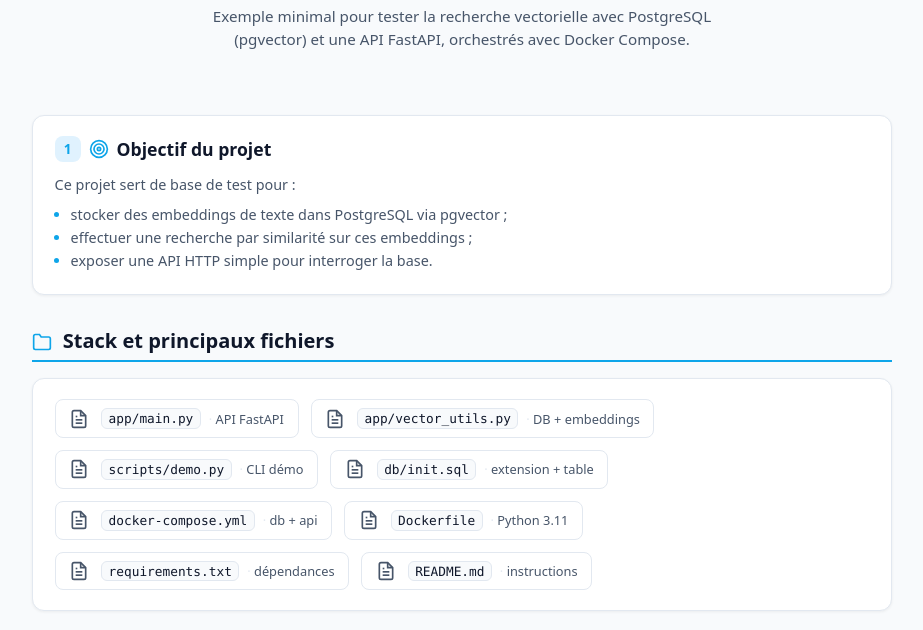
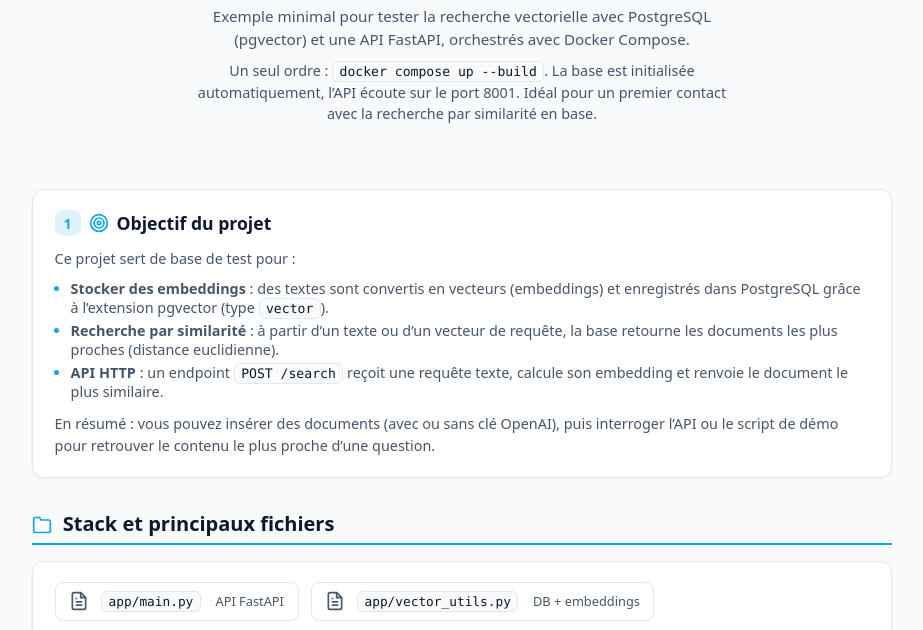
Before and after one commit to MoussaMamoudBa/test_pgvector, a plain HTML site: page docs/index.html in a window 1280 px wide. Shown: the part 105-735 px from the top of the page, without its empty margins (178-1101 px from the left). Drawn offline with Linux system fonts and the light colour scheme.

Commit message:
add the documention

```diff
--- a/docs/index.html
+++ b/docs/index.html
@@ -411,16 +411,21 @@
           Exemple minimal pour tester la recherche vectorielle avec PostgreSQL
           (pgvector) et une API FastAPI, orchestrés avec Docker Compose.
         </p>
+        <p class="meta" style="margin-top:0.6rem; font-size:0.9rem;">
+          Un seul ordre : <code>docker compose up --build</code>. La base est initialisée automatiquement,
+          l’API écoute sur le port 8001. Idéal pour un premier contact avec la recherche par similarité en base.
+        </p>
       </header>
 
       <section class="card reveal" data-delay="0">
         <h2 class="card-title"><span class="num">1</span><svg class="ico" viewBox="0 0 24 24" fill="none" stroke="currentColor" stroke-width="2" stroke-linecap="round" stroke-linejoin="round"><circle cx="12" cy="12" r="10"/><circle cx="12" cy="12" r="6"/><circle cx="12" cy="12" r="2"/></svg> Objectif du projet</h2>
         <p>Ce projet sert de base de test pour :</p>
         <ul>
-          <li>stocker des embeddings de texte dans PostgreSQL via pgvector ;</li>
-          <li>effectuer une recherche par similarité sur ces embeddings ;</li>
-          <li>exposer une API HTTP simple pour interroger la base.</li>
+          <li><strong>Stocker des embeddings</strong> : des textes sont convertis en vecteurs (embeddings) et enregistrés dans PostgreSQL grâce à l’extension pgvector (type <code>vector</code>).</li>
+          <li><strong>Recherche par similarité</strong> : à partir d’un texte ou d’un vecteur de requête, la base retourne les documents les plus proches (distance euclidienne).</li>
+          <li><strong>API HTTP</strong> : un endpoint <code>POST /search</code> reçoit une requête texte, calcule son embedding et renvoie le document le plus similaire.</li>
         </ul>
+        <p style="margin-top:0.75rem; margin-bottom:0;">En résumé : vous pouvez insérer des documents (avec ou sans clé OpenAI), puis interroger l’API ou le script de démo pour retrouver le contenu le plus proche d’une question.</p>
       </section>
 
       <h2 class="section-title"><svg class="ico" viewBox="0 0 24 24" fill="none" stroke="currentColor" stroke-width="2"><path d="M22 19a2 2 0 0 1-2 2H4a2 2 0 0 1-2-2V5a2 2 0 0 1 2-2h5l2 3h9a2 2 0 0 1 2 2z"/></svg> Stack et principaux fichiers</h2>
```
